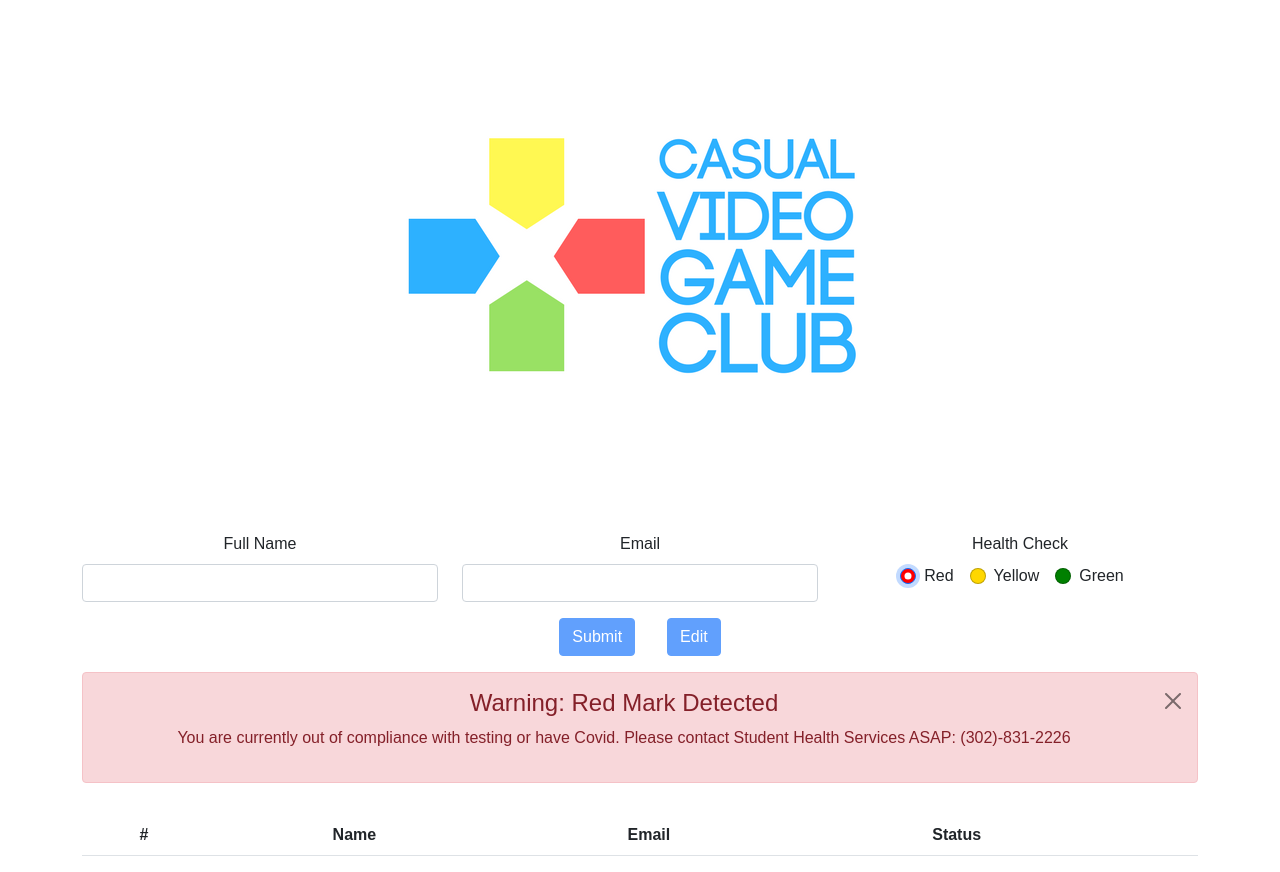
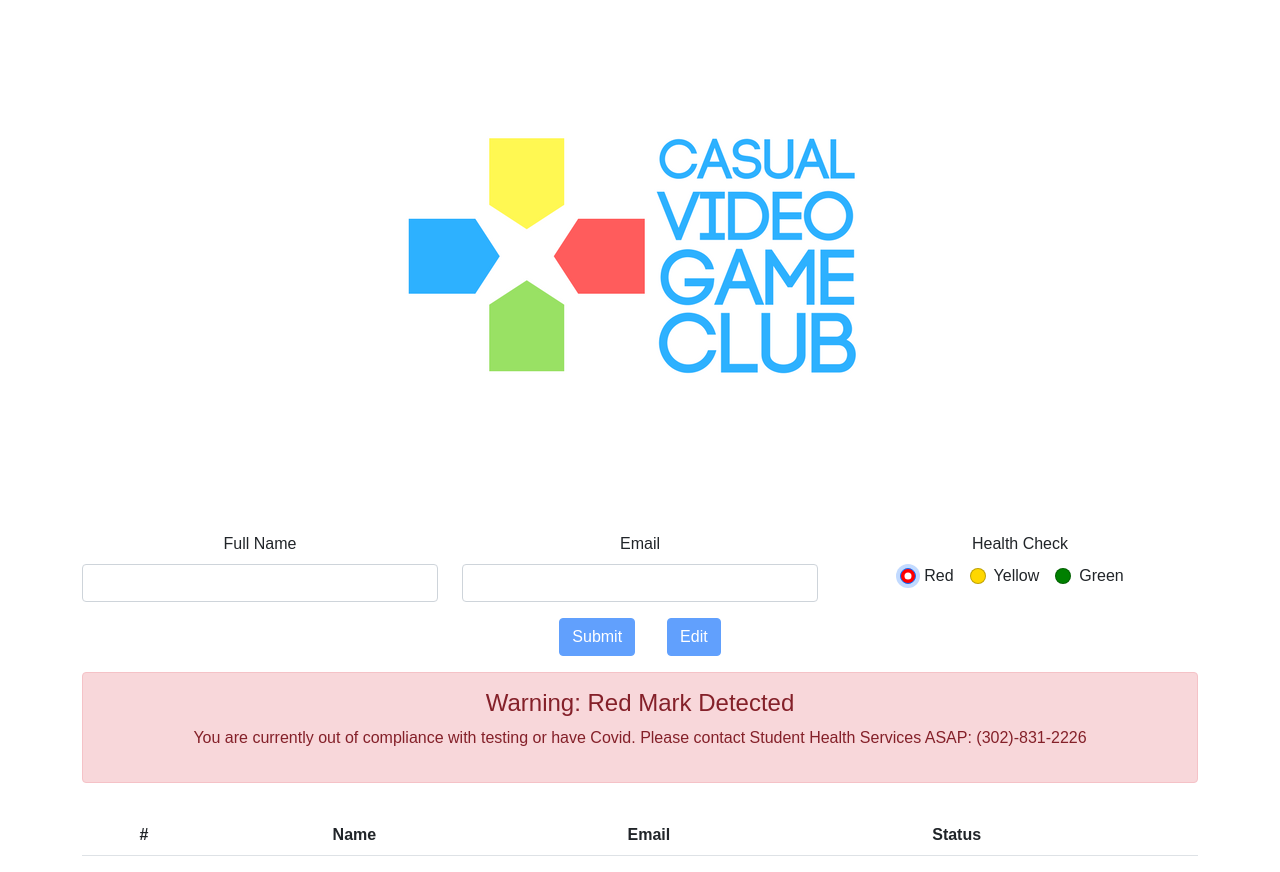
Before and after one commit to stonex159/CVGC-Site, a React (Create React App) app: page / in a window 1280 px wide. Both pictures are taken after a click on the radio button "Red". Built offline with nearby package versions, Linux system fonts and the light colour scheme.

Commit message:
Deleted the dismissible tag from the alerts

```diff
--- a/src/components/Alerts.tsx
+++ b/src/components/Alerts.tsx
@@ -16,7 +16,7 @@ export function AlertSelector({status}: {status: String}){
     function yellowAlert(): JSX.Element{
         //console.log("Yellow executing")
         return (
-        <Alert variant="danger" dismissible>
+        <Alert variant="danger">
             <Alert.Heading>Warning: Yellow Mark Detected</Alert.Heading>
             <p>
             To change a yellow mark to a green mark you must have undergone testing for covid,
@@ -32,7 +32,7 @@ export function AlertSelector({status}: {status: String}){
     }
     function redAlert(): JSX.Element{
         return (
-        <Alert variant="danger" dismissible>
+        <Alert variant="danger">
             <Alert.Heading>Warning: Red Mark Detected</Alert.Heading>
             <p>
                 You are currently out of compliance with testing or have Covid.
```
